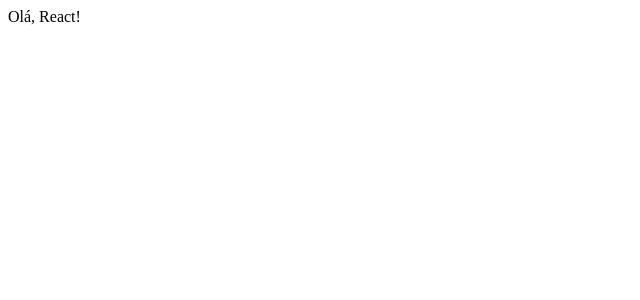
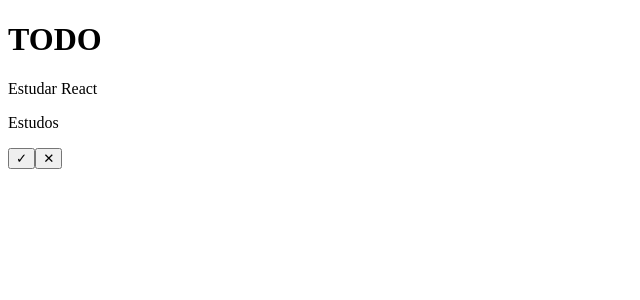
Before and after one commit to alanlimadev/PS-Loading, a React (Vite) app: page / in a window 1280 px wide. Shown: the top 300 px of the page, without its empty margins (0-640 px from the left). Built offline with nearby package versions, Linux system fonts and the light colour scheme.

Commit message:
estruturando projeto

```diff
--- a/src/App.jsx
+++ b/src/App.jsx
@@ -1,12 +1,33 @@
-import { useState } from 'react'
+import { useState } from 'react';
 
 
 function App() {
+  const [todos, setTodos] = useState([
+    {
+      id:1,
+      text: "Estudar React",
+      category: "Estudos",
+      isCompleted: false,
+    }
+  ]);
 
-
-  return (
-    <div>Olá, React!</div>
-  )
+  return <div className="app">
+    <h1>TODO</h1>
+    <div className="todo-list">
+      {todos.map((todo) => (
+        <div className="todo">
+          <div className="content">
+            <p>{todo.text}</p>
+            <p className="category">{todo.category}</p>
+          </div>
+          <div>
+            <button>✓</button>
+            <button>✕</button>
+          </div>
+        </div>
+      ))}
+    </div>
+  </div>
 }
 
-export default App
+export default App;
```
